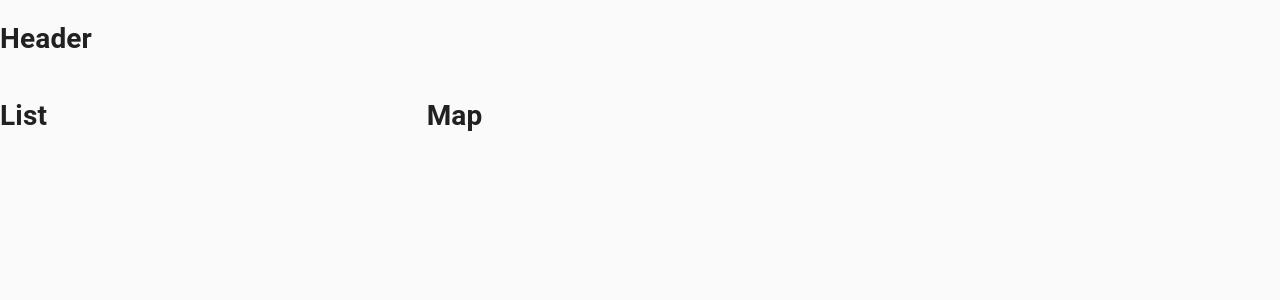
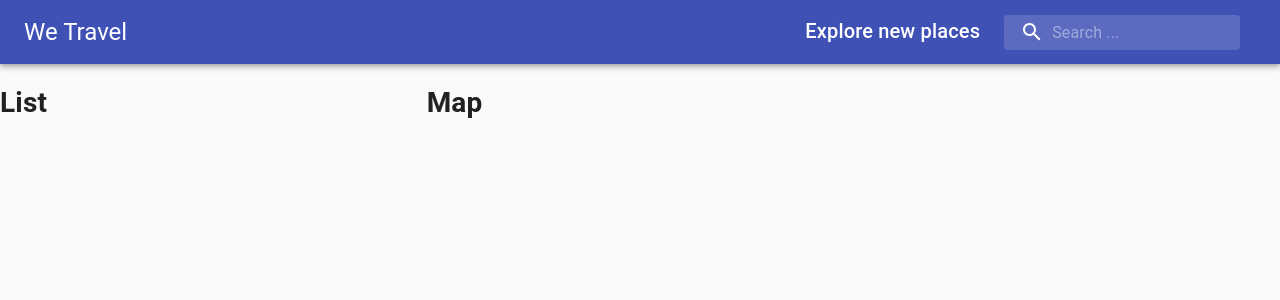
Before and after one commit to eddiesr93/we-travel, a React (Create React App) app: page / in a window 1280 px wide. Shown: the top 300 px of the page. Built offline with nearby package versions, Linux system fonts and the light colour scheme.

Commit message:
Added header and header styles.

```diff
--- a/src/components/Header/Header.jsx
+++ b/src/components/Header/Header.jsx
@@ -1,10 +1,39 @@
 import React from "react";
+import { Autocomplete } from "@react-google-maps/api";
+import { AppBar, Toolbar, Typography, InputBase, Box } from "@material-ui/core";
+import SearchIcon from "@material-ui/icons/Search";
+
+import useStyles from "./styles.js";
 
 const Header = () => {
+  const classes = useStyles();
   return (
-    <div>
-      <h1>Header</h1>
-    </div>
+    <AppBar position="static">
+      <Toolbar className={classes.toolbar}>
+        <Typography variant="h5" className={classes.title}>
+          We Travel
+        </Typography>
+        <Box display="flex">
+          <Typography variant="h6" className={classes.title}>
+            Explore new places
+          </Typography>
+          {/*<Autocomplete>*/}
+          <div className={classes.search}>
+            <div className={classes.searchIcon}>
+              <SearchIcon />
+            </div>
+            <InputBase
+              placeholder="Search ..."
+              classes={{
+                root: classes.inputRoot,
+                input: classes.inputInput,
+              }}
+            />
+          </div>
+          {/*</Autocomplete>*/}
+        </Box>
+      </Toolbar>
+    </AppBar>
   );
 };
 
--- a/src/components/Header/styles.js
+++ b/src/components/Header/styles.js
@@ -0,0 +1,46 @@
+import { alpha, makeStyles } from "@material-ui/core/styles";
+
+export default makeStyles((theme) => ({
+  title: {
+    display: "none",
+    [theme.breakpoints.up("sm")]: {
+      display: "block",
+    },
+  },
+  search: {
+    position: "relative",
+    borderRadius: theme.shape.borderRadius,
+    backgroundColor: alpha(theme.palette.common.white, 0.15),
+    "&:hover": { backgroundColor: alpha(theme.palette.common.white, 0.25) },
+    marginRight: theme.spacing(2),
+    marginLeft: 0,
+    width: "100%",
+    [theme.breakpoints.up("sm")]: {
+      marginLeft: theme.spacing(3),
+      width: "auto",
+    },
+  },
+  searchIcon: {
+    padding: theme.spacing(0, 2),
+    height: "100%",
+    position: "absolute",
+    pointerEvents: "none",
+    display: "flex",
+    alignItems: "center",
+    justifyContent: "center",
+  },
+  inputRoot: {
+    color: "inherit",
+  },
+  inputInput: {
+    padding: theme.spacing(1, 1, 1, 0),
+    paddingLeft: `calc(1em + ${theme.spacing(4)}px)`,
+    transition: theme.transitions.create("width"),
+    width: "100%",
+    [theme.breakpoints.up("md")]: { width: "20ch" },
+  },
+  toolbar: {
+    display: "flex",
+    justifyContent: "space-between",
+  },
+}));
```
